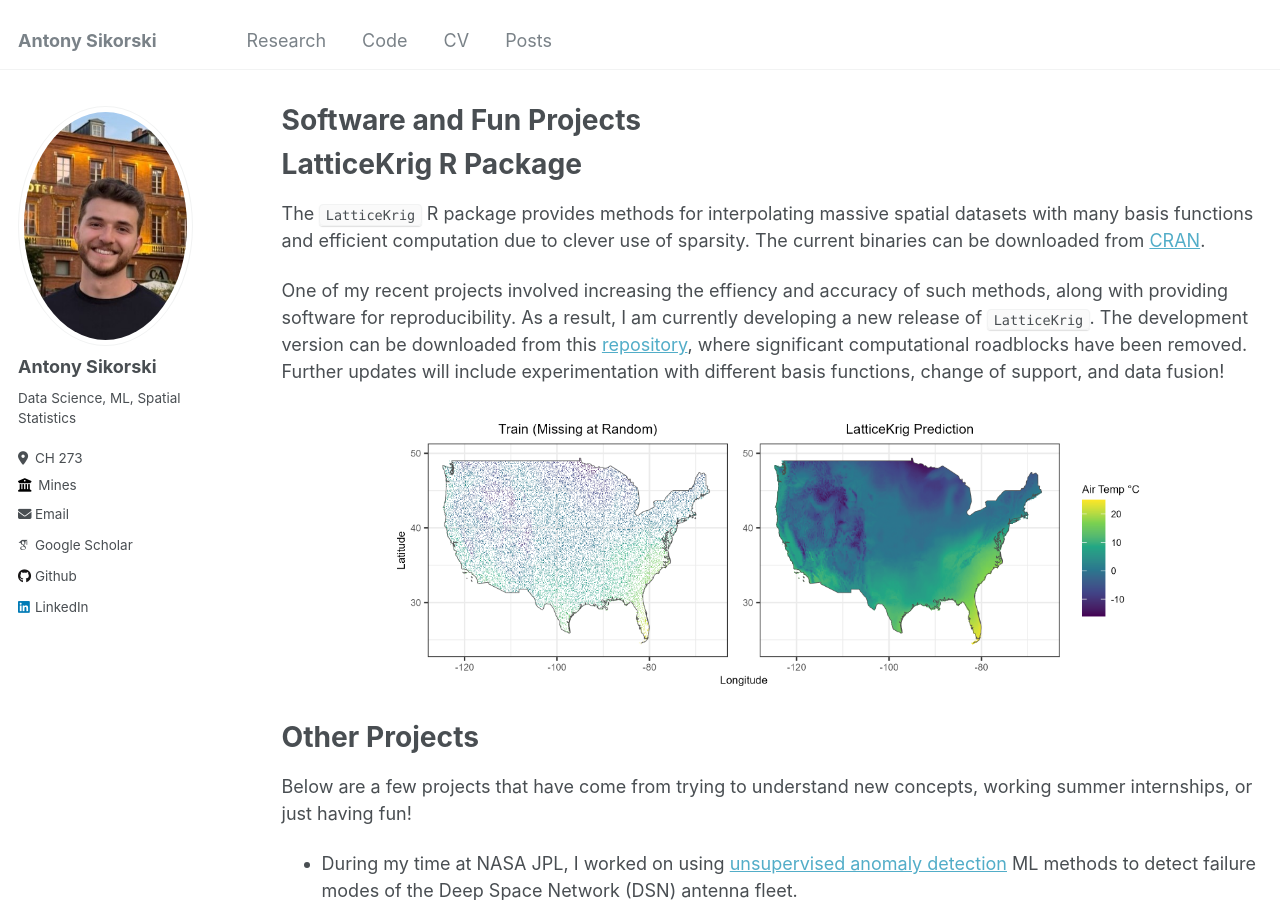
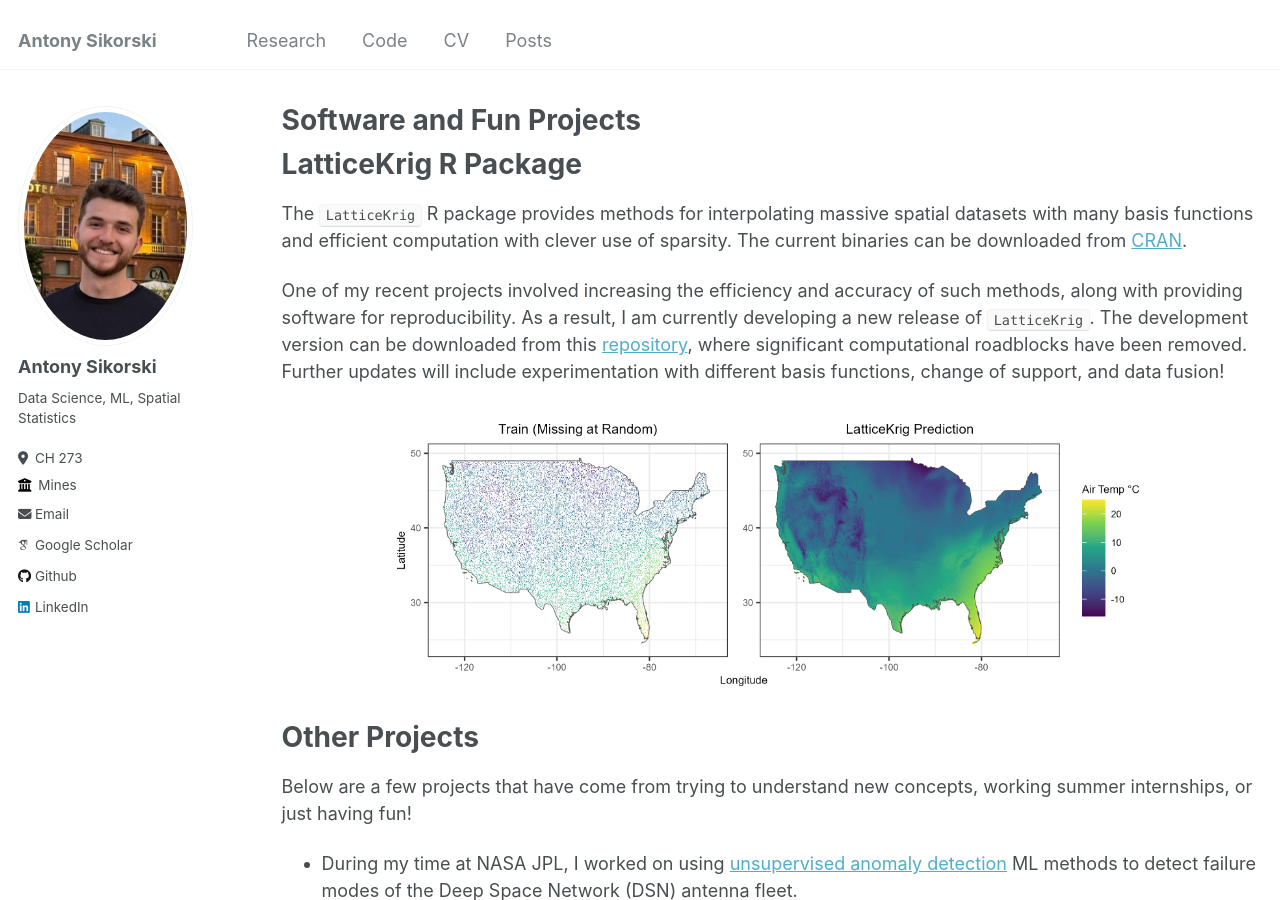
Before and after one commit to antonyxsik/antonyxsik.github.io, a Jekyll site: the page built from _pages/code.md, in a window 1280 px wide and 900 px high. Built offline with Jekyll 4.4.1, drawn with Linux system fonts in a browser that asks for light colours; some web fonts are replaced.

Commit message:
image edit

```diff
--- a/_pages/code.md
+++ b/_pages/code.md
@@ -12,9 +12,9 @@ redirect_from:
 LatticeKrig R Package
 ======
 
-The `LatticeKrig` R package provides methods for interpolating massive spatial datasets with many basis functions and efficient computation due to clever use of sparsity. The current binaries can be downloaded from <a href="https://cran.r-project.org/web/packages/LatticeKrig/" target="_blank">CRAN</a>.
+The `LatticeKrig` R package provides methods for interpolating massive spatial datasets with many basis functions and efficient computation with clever use of sparsity. The current binaries can be downloaded from <a href="https://cran.r-project.org/web/packages/LatticeKrig/" target="_blank">CRAN</a>.
 
-One of my recent projects involved increasing the effiency and accuracy of such methods, along with providing software for reproducibility. As a result, I am currently developing a new release of `LatticeKrig`. The development version can be downloaded from this <a href="https://github.com/antonyxsik/Normalization-Paper/tree/main" target="_blank">repository</a>, where significant computational roadblocks have been removed. Further updates will include experimentation with different basis functions, change of support, and data fusion!
+One of my recent projects involved increasing the efficiency and accuracy of such methods, along with providing software for reproducibility. As a result, I am currently developing a new release of `LatticeKrig`. The development version can be downloaded from this <a href="https://github.com/antonyxsik/Normalization-Paper/tree/main" target="_blank">repository</a>, where significant computational roadblocks have been removed. Further updates will include experimentation with different basis functions, change of support, and data fusion!
 
 <p align="center" style="margin: 20px 0;">
   <img src='/images/air_temp_LK.png' width='780'><br/>
```
